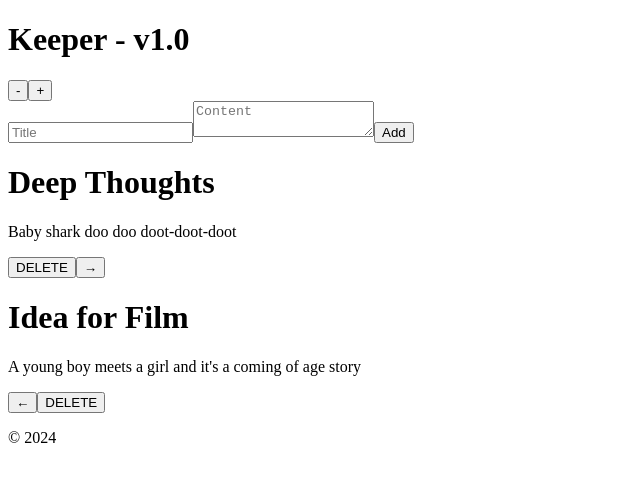
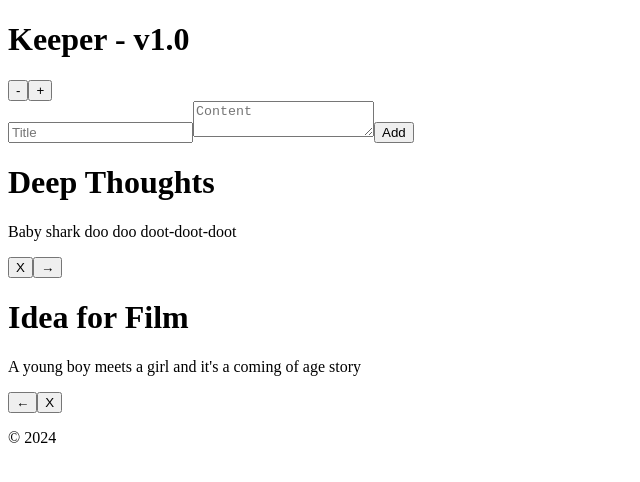
Before and after one commit to beandrake/keeper-app, a React app: page / in a window 1280 px wide. Shown: the top 482 px of the page, without its empty margins (0-640 px from the left). Built offline with nearby package versions, Linux system fonts and the light colour scheme; the HTML template or start-up script is replaced by a standard one.

Commit message:
Messed with adding some experimental styling to the buttons.  Not final, but the start of some ideas.

```diff
--- a/public/styles.css
+++ b/public/styles.css
@@ -93,6 +93,7 @@
 
 
 .note {
+  position: relative;
   border-radius: 7px;
   box-shadow: 0 2px 5px #ccc;
   padding: 10px;
@@ -100,8 +101,16 @@
   margin: 16px;
   float: left;
 }
+.note.default {
+	background: #fff;
+}
+
+.note.hover {
+	background: #e6fdff;
+}
 .note h1 {
   font-size: 1.1em;
+  margin-top: 20px;
   margin-bottom: 6px;
 }
 .note p {
@@ -110,11 +119,46 @@
   white-space: pre-wrap;
   word-wrap: break-word;
 }
-
-.note.default {
-	background: #fff;
+.note button {
+	position: absolute;
+	top: 6px;
+	border: none;
+	outline: none;
+	box-shadow: 0 1px 3px rgba(0, 0, 0, 0.3);
+	cursor: pointer;
 }
-
-.note.hover {
-	background: #e6fdff;
+.note .buttonTray {
+	position: absolute;
+	left: 50%;						/* centering, part 1 */
+	transform: translate(-50%); 	/* centering, part 2 */
+	top: 8px;
+	width: 100%;
+	height: 17px;
+	background: #cbffef;
+	color: #fff;
 }
+.note .left {
+	left: 5px;
+	border-radius: 50%;
+	width: 21px;
+	height: 21px;
+	background: #1cb5ba;
+	color: #fff;
+}
+.note .right {
+	right: 5px;
+	border-radius: 50%;
+	width: 21px;
+	height: 21px;
+	background: #1cb5ba;
+	color: #fff;
+}
+.note .delete {
+	left: 50%;						/* centering, part 1 */
+	transform: translate(-50%); 	/* centering, part 2 */
+	border-radius: 20%;
+	width: 21px;
+	height: 21px;
+	background: #ac1700;
+	color: #fff;
+}
--- a/src/components/Note.jsx
+++ b/src/components/Note.jsx
@@ -31,9 +31,10 @@
 		<div className={noteClasses} onMouseOver={setStateOver} onMouseOut={setStateOut}>
 			<h1>{props.title}</h1>
 			<p>{props.content}</p>
-			{ props.noteIsFirst(props.index) ? null : <button onMouseDown={moveLeft}>←</button> }
-			<button onMouseDown={removeNote}>DELETE</button>
-			{ props.noteIsLast(props.index) ? null : <button onMouseDown={moveRight}>→</button> }
+			<div className="buttonTray" />
+			{ props.noteIsFirst(props.index) ? null : <button onMouseDown={moveLeft} className="left">←</button> }
+			<button onMouseDown={removeNote} className="delete">X</button>
+			{ props.noteIsLast(props.index) ? null : <button onMouseDown={moveRight} className="right">→</button> }
 		</div>
 	);
 }
```
